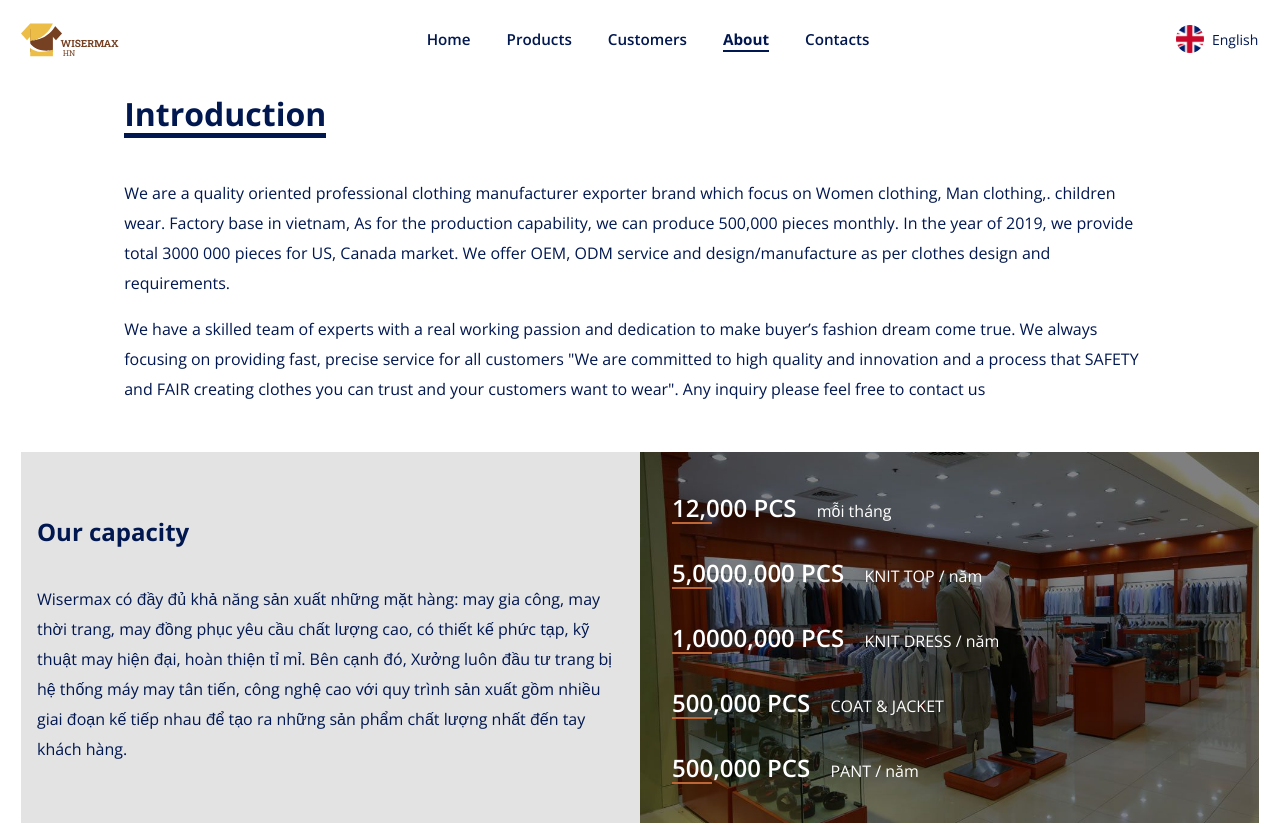
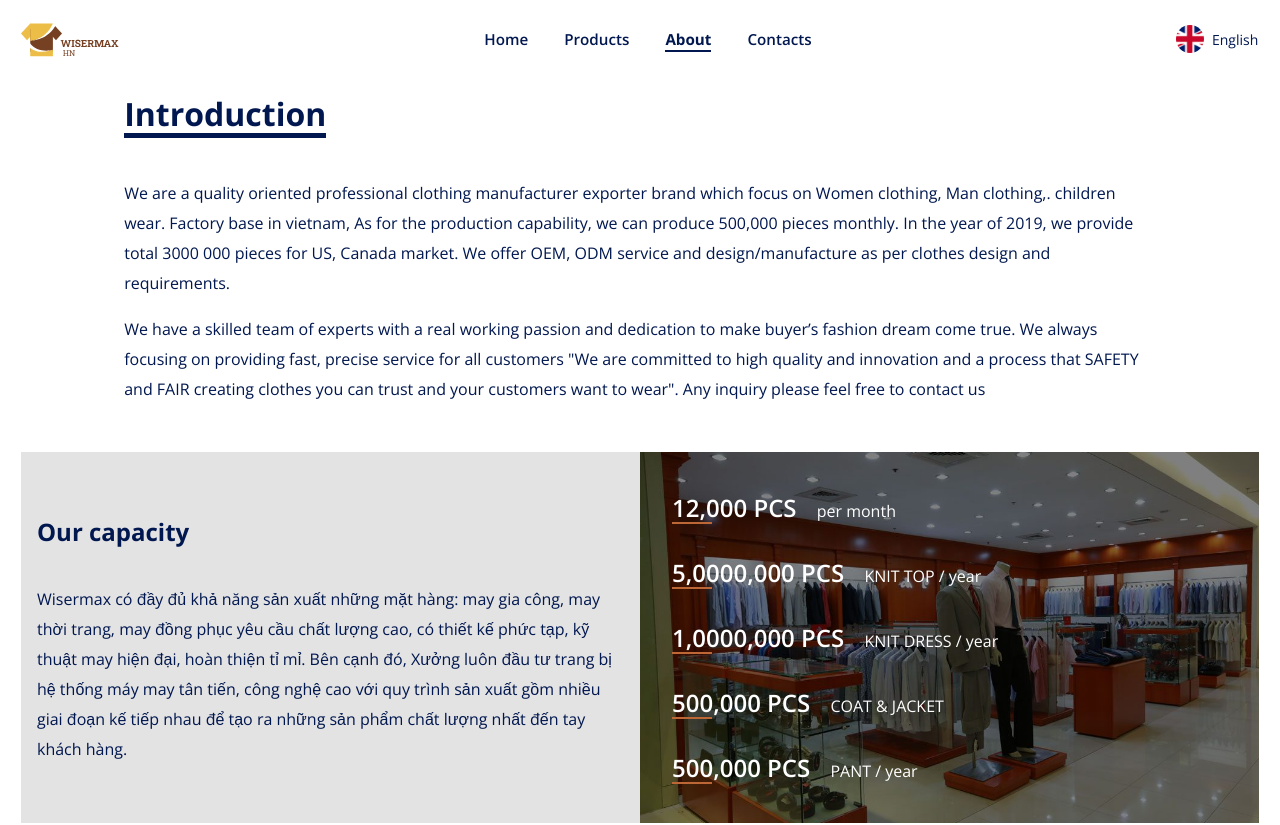
Before and after one commit to davidnrtus/wisermax_new_version, a Nuxt app: page /about-us in a window 1280 px wide. Shown: the top 825 px of the page. Built offline with nearby package versions, Linux system fonts and the light colour scheme.

Commit message:
Update data

```diff
--- a/components/about/Introduction.vue
+++ b/components/about/Introduction.vue
@@ -62,15 +62,15 @@ export default {
       params: [
         {
           value: '12,000 PCS',
-          text: 'mỗi tháng',
+          text: 'per month',
         },
         {
           value: '5,0000,000 PCS',
-          text: 'KNIT TOP / năm',
+          text: 'KNIT TOP / year',
         },
         {
           value: '1,0000,000 PCS',
-          text: 'KNIT DRESS / năm',
+          text: 'KNIT DRESS / year',
         },
         {
           value: '500,000 PCS',
@@ -78,7 +78,7 @@ export default {
         },
         {
           value: '500,000 PCS',
-          text: 'PANT / năm',
+          text: 'PANT / year',
         },
       ],
     }
--- a/components/about/Services.vue
+++ b/components/about/Services.vue
@@ -16,7 +16,10 @@
         <div class="tu-card tu-img-cover">
           <img :src="require(`~/assets/images/about/${item.img}`)" alt="" />
           <div class="tu-card-content overlay centeral text-white">
-            <h2>{{ item.name }}</h2>
+            <div class="text-center">
+              <h3>{{ item.name }}</h3>
+              <p>{{ item.text }}</p>
+            </div>
           </div>
         </div>
       </el-col>
@@ -29,10 +32,18 @@ export default {
   data() {
     return {
       services: [
-        { img: 'service-2.jpg', name: 'Thiết kế sản phẩm thời trang' },
+        {
+          img: 'service-2.jpg',
+          name: 'Thiết kế sản phẩm thời trang',
+          text: 'We invest strongly in design.'
+        },
+        {
+          img: 'service-1.jpg',
+          name: 'Sản xuất sản phẩm may mặc',
+          text: 'We control quality  base on AQL 1.0, 2.5. We seek manufacturing partners with great care, sometimes newcomers with whom we can build.'
+        },
         { img: 'service-1.jpg', name: 'Sản xuất sản phẩm may mặc' },
-        { img: 'service-1.jpg', name: 'San xuat may mac' },
-        { img: 'service-1.jpg', name: 'San xuat may mac' },
+        { img: 'service-1.jpg', name: 'Sản xuất sản phẩm may mặc' },
       ],
     }
   },
--- a/data/header.js
+++ b/data/header.js
@@ -206,11 +206,11 @@ export const headers = [
     key: 'products',
     url: '/products',
   },
-  {
-    title: 'Customers',
-    key: 'customers',
-    url: '/customers',
-  },
+  // {
+  //   title: 'Customers',
+  //   key: 'customers',
+  //   url: '/customers',
+  // },
   {
     title: 'About',
     key: 'about-us',
```
